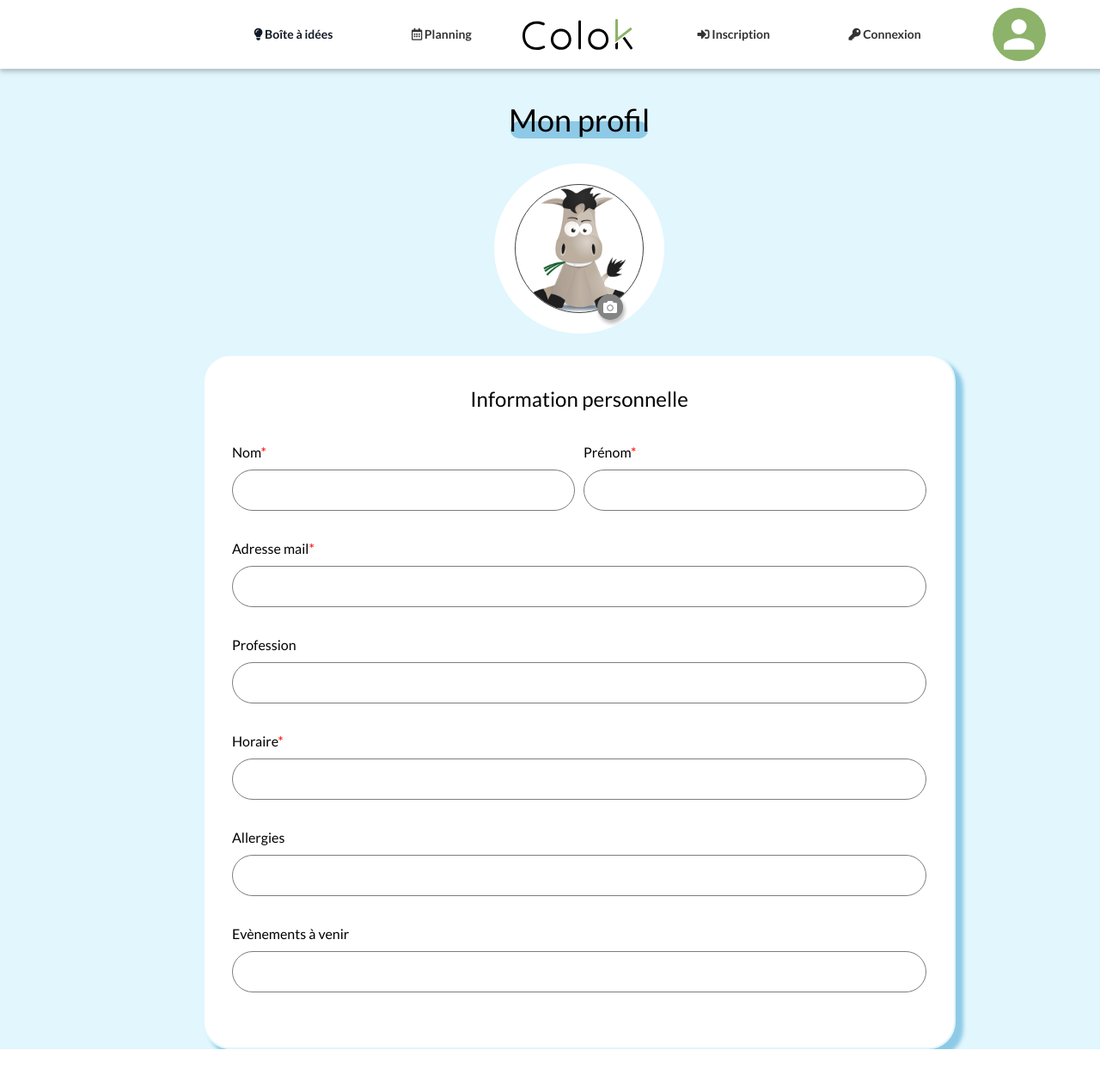
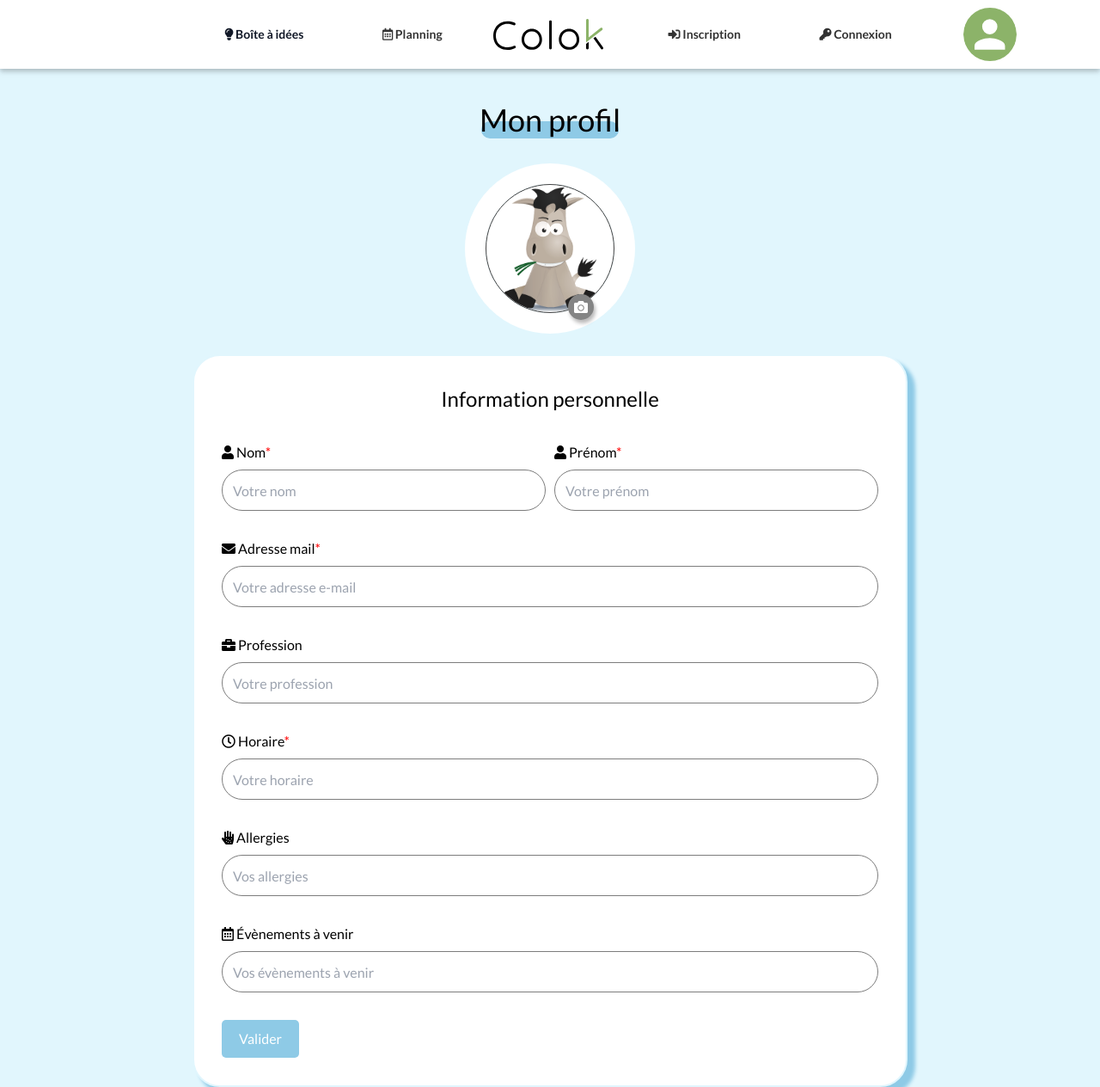
Before and after one commit to YosrTaieb/colok, a PHP site: page /view/profile.php in a window 1280 px wide; the page is wider, and only the part inside the window is pictured. Shown: that part at 86% size. Before the commit the page ends 1220 px from the top of that part, so only its background shows below. Run offline with PHP 8.4, Linux system fonts and the light colour scheme; style sheets or scripts are compiled from the project's sources; some libraries are stand-ins or nearby versions; some web fonts are replaced.

Commit message:
changement calendrier

```diff
--- a/build/styles/profile.css
+++ b/build/styles/profile.css
@@ -185,4 +185,18 @@
   margin-top: 2rem;
 }
 
+.form-btn {
+  background-color: #8ECAE6;
+  color: #fff;
+  border: none;
+  padding: 10px 20px;
+  border-radius: 5px;
+  cursor: pointer;
+}
+
+/* Style au survol */
+.form-btn:hover {
+  background-color: rgb(76, 76, 225);
+}
+
 /*# sourceMappingURL=profile.css.map */
--- a/sass/styles/profile.scss
+++ b/sass/styles/profile.scss
@@ -204,3 +204,16 @@
   z-index: -1;
   margin-top: 2rem;
 }
+.form-btn {
+  background-color:$blue;
+  color: #fff;
+  border: none;
+  padding: 10px 20px;
+  border-radius: 5px;
+  cursor: pointer;
+}
+
+/* Style au survol */
+.form-btn:hover {
+  background-color:rgb(76, 76, 225);
+}
--- a/view/profile-user.php
+++ b/view/profile-user.php
@@ -19,11 +19,7 @@
        <?php include("nav.php")?>
 
     </header>
-<div class="background">
-    <div class="circle circle-green"></div>
-    <div class="circle circle-purple"></div>
-    <div class="circle circle-blue"></div>
-</div>
+
     <main class="">
       <h1 class="page-title">Mon profil</h1>
       <div class="profile-picture">
--- a/view/profile.php
+++ b/view/profile.php
@@ -10,7 +10,7 @@
     <script src="https://code.jquery.com/jquery-3.5.1.slim.min.js" defer></script>
     <script src="https://cdn.jsdelivr.net/gh/alpinejs/alpine@v2.x.x/dist/alpine.min.js" defer></script>
     <link rel="stylesheet" href="https://cdnjs.cloudflare.com/ajax/libs/font-awesome/5.15.3/css/all.min.css">
-    <script src="../js/app.js"></script>
+    <script src="../js/app.js"defer></script>
     <!-- <script src="../js/forms.js" defer></script> -->
     <link rel="stylesheet" href="../build/styles/nav.css" />
     <title>Profil utilisateur</title>
@@ -19,6 +19,7 @@
    <header class="w-full text-gray-700 bg-white sticky z-50 top-0 drop-shadow-md">
      <?php include("nav.php")?>
    </header>
+
     <div class="container-title z-40">
     <h1 class="page-title">Mon profil</h1>
     <div class="trait w-40"></div>
@@ -28,9 +29,10 @@
         <img src="../assets/images/profile_img.png" id="blah" alt="">
         <i id="mon-icon" class="fas fa-camera"></i>
     </a>
-</div>
+</div> <form action="POST" class="form">
+<input type="file" id="imageFile" name="fileToUpload" accept="image/*" style="display: none;">
 
-    <form action="" method="" class="form">
+
       <h2 class="form-title">Information personnelle</h2>
 
       <div class="form-step form-step-active">
@@ -38,34 +40,36 @@
     <div class="display-input">
       <div class="name-container">
         <div class="input-group-name">
-            <label for="lastname">Nom<span>*</span></label>
-            <input type="text" name="lastname" id="lastname" required/>
+          <label for="lastname"><i class="fas fa-user"></i> Nom<span>*</span></label>
+          <input type="text" name="lastname" id="lastname" required placeholder="Votre nom"/>
         </div>
         <div class="input-group-name">
-            <label for="firstname">Prénom<span>*</span></label>
-            <input type="text" name="firstname" id="firstname" required/>
+          <label for="firstname"><i class="fas fa-user"></i> Prénom<span>*</span></label>
+          <input type="text" name="firstname" id="firstname" required placeholder="Votre prénom"/>
         </div>
       </div>
 
       <div class="input-group">
-            <label for="email">Adresse mail<span>*</span></label>
-            <input type="email" name="email" id="email" default="0" required/>
+        <label for="email"><i class="fas fa-envelope"></i> Adresse mail<span>*</span></label>
+        <input type="email" name="email" id="email" required placeholder="Votre adresse e-mail"/>
       </div>
       <div class="input-group">
-            <label for="job">Profession</label>
-            <input type="text" name="job" id="job" />
+        <label for="job"><i class="fas fa-briefcase"></i> Profession</label>
+        <input type="text" name="job" id="job" placeholder="Votre profession"/>
       </div>
       <div class="input-group">
-            <label for="schedule">Horaire<span>*</span></label>
-            <input type="text" name="schedule" id="schedule"required/>
+        <label for="schedule"><i class="far fa-clock"></i> Horaire<span>*</span></label>
+        <input type="text" name="schedule" id="schedule" required placeholder="Votre horaire"/>
       </div>
       <div class="input-group">
-            <label for="allergy">Allergies</label>
-            <input type="text" name="allergy" id="allergy" />
+        <label for="allergy"><i class="fas fa-allergies"></i> Allergies</label>
+        <input type="text" name="allergy" id="allergy" placeholder="Vos allergies"/>
       </div>
       <div class="input-group">
-            <label for="event">Evènements à venir</label>
-            <input type="text" name="event" id="event" />
+        <label for="event"><i class="far fa-calendar-alt"></i> Évènements à venir</label>
+        <input type="text" name="event" id="event" placeholder="Vos évènements à venir"/>
+      </div>
+      <button class="form-btn">Valider</button>
     </div>
   </div>
 </div>
```
Also changed, not shown: build/styles/profile-user.css (+0 -35 lines), 2 other files. Lines whose indentation alone changed are shown as unchanged.
